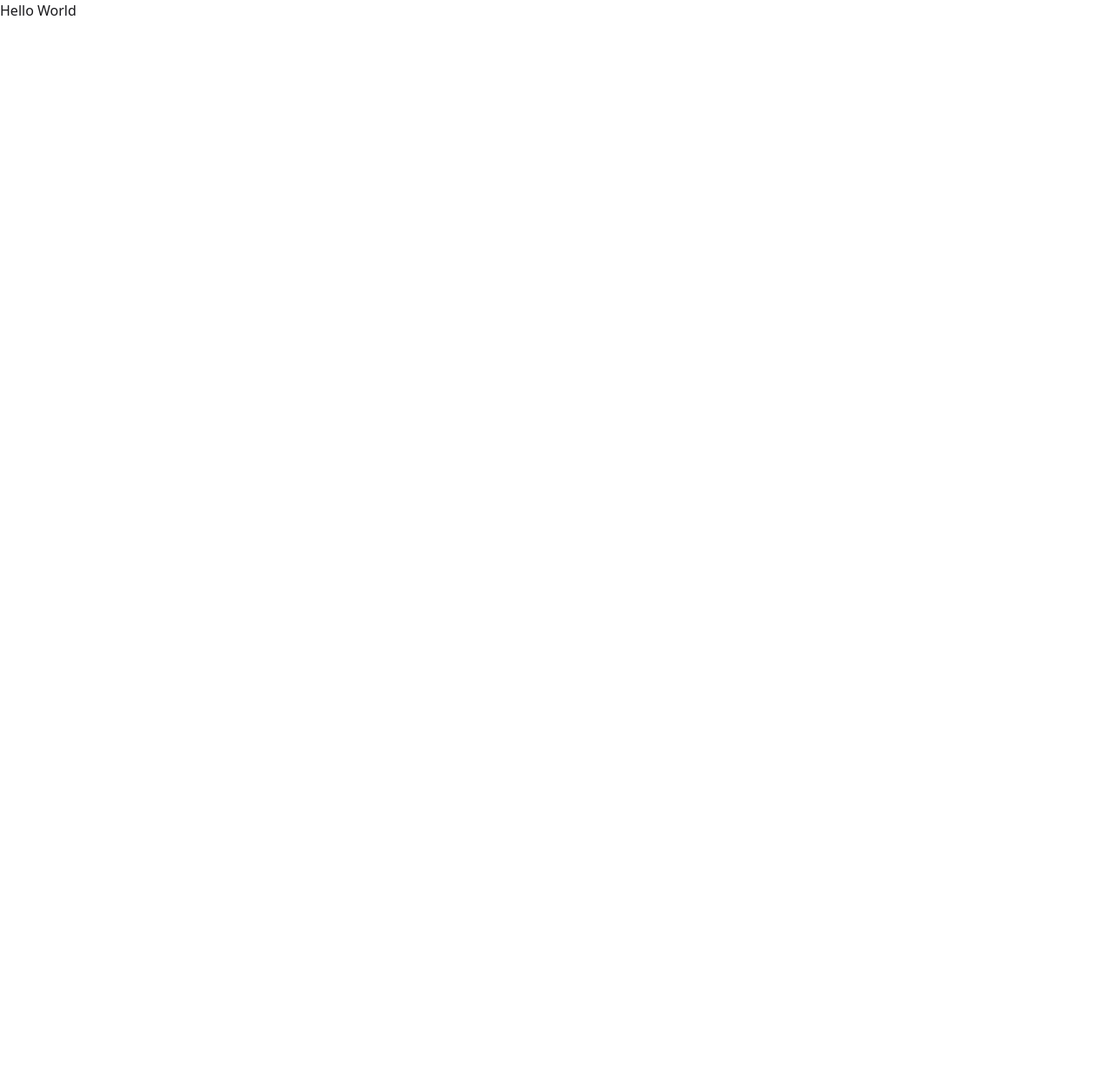
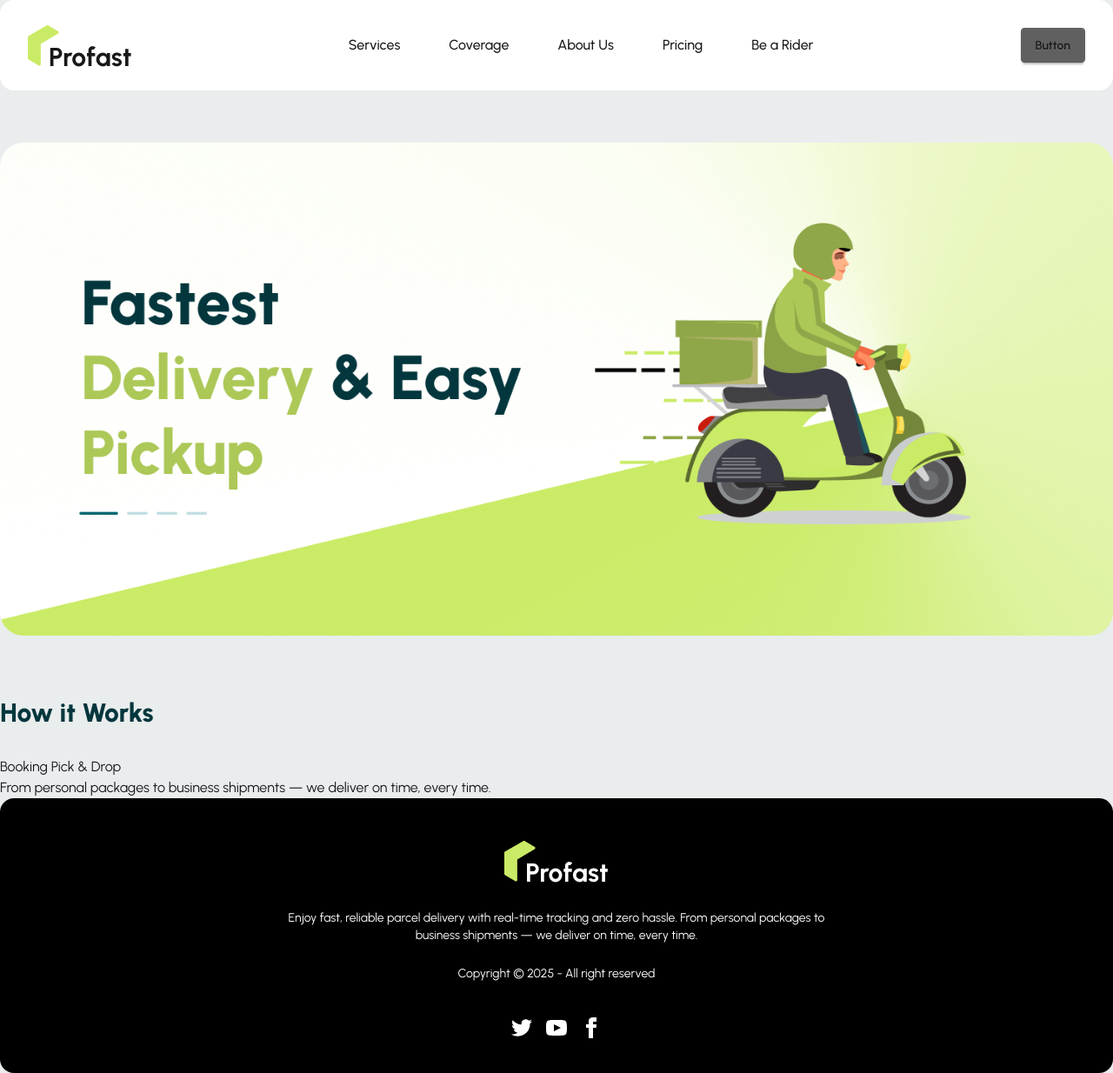
Before and after one commit to mahfuj024/profast-client, a React (Vite) app: page / in a window 1280 px wide. Shown: the whole page at 87% size. Before the commit the page ends 800 px from the top, so only its background shows below. Built offline with nearby package versions, Linux system fonts and the light colour scheme.

Commit message:
add navbar and footer

```diff
--- a/package.json
+++ b/package.json
@@ -13,6 +13,7 @@
     "@tailwindcss/vite": "^4.1.13",
     "react": "^19.1.1",
     "react-dom": "^19.1.1",
+    "react-responsive-carousel": "^3.2.23",
     "react-router": "^7.8.2",
     "tailwindcss": "^4.1.13"
   },
--- /dev/null
+++ b/src/components/ErrorPage.jsx
@@ -0,0 +1,21 @@
+import React from 'react'
+import { Link } from 'react-router'
+
+function ErrorPage() {
+  return (
+    <section className="flex items-center h-full p-16 dark:bg-gray-50 dark:text-gray-800">
+      <div className="container flex flex-col items-center justify-center px-5 mx-auto my-8">
+        <div className="max-w-md text-center">
+          <h2 className="mb-8 font-extrabold text-9xl dark:text-gray-400">
+            <span className="sr-only">Error</span>404
+          </h2>
+          <p className="text-2xl font-semibold md:text-3xl">Sorry, we couldn't find this page.</p>
+          <p className="mt-4 mb-8 dark:text-gray-600">But dont worry, you can find plenty of other things on our homepage.</p>
+          <Link to="/" rel="noopener noreferrer" href="#" className="px-8 py-3 font-semibold rounded bg-primary">Back to homepage</Link>
+        </div>
+      </div>
+    </section>
+  )
+}
+
+export default ErrorPage
--- /dev/null
+++ b/src/components/Footer.jsx
@@ -0,0 +1,55 @@
+import React from 'react'
+import ProfastLogo from '../pages/Shared/ProfastLogo'
+
+function Footer() {
+  return (
+    <footer className="footer footer-horizontal footer-center bg-black text-white rounded-2xl p-10">
+  <aside className='space-y-4'>
+    <ProfastLogo></ProfastLogo>
+    <p className='text-center'>
+      Enjoy fast, reliable parcel delivery with real-time tracking and zero hassle. From personal packages to <br /> business shipments — we deliver on time, every time.
+    </p>
+    <p>Copyright © {new Date().getFullYear()} - All right reserved</p>
+  </aside>
+  <nav>
+    <div className="grid grid-flow-col gap-4">
+      <a>
+        <svg
+          xmlns="http://www.w3.org/2000/svg"
+          width="24"
+          height="24"
+          viewBox="0 0 24 24"
+          className="fill-current">
+          <path
+            d="M24 4.557c-.883.392-1.832.656-2.828.775 1.017-.609 1.798-1.574 2.165-2.724-.951.564-2.005.974-3.127 1.195-.897-.957-2.178-1.555-3.594-1.555-3.179 0-5.515 2.966-4.797 6.045-4.091-.205-7.719-2.165-10.148-5.144-1.29 2.213-.669 5.108 1.523 6.574-.806-.026-1.566-.247-2.229-.616-.054 2.281 1.581 4.415 3.949 4.89-.693.188-1.452.232-2.224.084.626 1.956 2.444 3.379 4.6 3.419-2.07 1.623-4.678 2.348-7.29 2.04 2.179 1.397 4.768 2.212 7.548 2.212 9.142 0 14.307-7.721 13.995-14.646.962-.695 1.797-1.562 2.457-2.549z"></path>
+        </svg>
+      </a>
+      <a>
+        <svg
+          xmlns="http://www.w3.org/2000/svg"
+          width="24"
+          height="24"
+          viewBox="0 0 24 24"
+          className="fill-current">
+          <path
+            d="M19.615 3.184c-3.604-.246-11.631-.245-15.23 0-3.897.266-4.356 2.62-4.385 8.816.029 6.185.484 8.549 4.385 8.816 3.6.245 11.626.246 15.23 0 3.897-.266 4.356-2.62 4.385-8.816-.029-6.185-.484-8.549-4.385-8.816zm-10.615 12.816v-8l8 3.993-8 4.007z"></path>
+        </svg>
+      </a>
+      <a>
+        <svg
+          xmlns="http://www.w3.org/2000/svg"
+          width="24"
+          height="24"
+          viewBox="0 0 24 24"
+          className="fill-current">
+          <path
+            d="M9 8h-3v4h3v12h5v-12h3.642l.358-4h-4v-1.667c0-.955.192-1.333 1.115-1.333h2.885v-5h-3.808c-3.596 0-5.192 1.583-5.192 4.615v3.385z"></path>
+        </svg>
+      </a>
+    </div>
+  </nav>
+</footer>
+  )
+}
+
+export default Footer
--- /dev/null
+++ b/src/components/Navbar.jsx
@@ -0,0 +1,43 @@
+import React from 'react'
+import { NavLink } from 'react-router'
+import ProfastLogo from '../pages/Shared/ProfastLogo'
+
+function Navbar() {
+
+  const navItem = [
+    <li><NavLink to="/"></NavLink></li>,
+    <li><NavLink className={({ isActive }) => isActive ? "bg-primary rounded-full font-bold" : ""} to="/services">Services</NavLink></li>,
+    <li><NavLink className={({ isActive }) => isActive ? "bg-primary rounded-full font-bold" : ""} to="/coverage">Coverage</NavLink></li>,
+    <li><NavLink className={({ isActive }) => isActive ? "bg-primary rounded-full font-bold" : ""} to="/aboutUs">About Us</NavLink></li>,
+    <li><NavLink className={({ isActive }) => isActive ? "bg-primary rounded-full font-bold" : ""} to="/pricing">Pricing</NavLink></li>,
+    <li><NavLink className={({ isActive }) => isActive ? "bg-primary rounded-full font-bold" : ""} to="/BeARider">Be a Rider</NavLink></li>
+  ]
+
+  return (
+    <div className="navbar sticky top-0 z-50 bg-white px-2 md:px-4 lg:px-8 py-2 md:py-4 lg:py-5 rounded-2xl">
+      <div className="navbar-start">
+        <div className="dropdown">
+          <div tabIndex={0} role="button" className="btn btn-ghost lg:hidden">
+            <svg xmlns="http://www.w3.org/2000/svg" className="h-5 w-5" fill="none" viewBox="0 0 24 24" stroke="currentColor"> <path strokeLinecap="round" strokeLinejoin="round" strokeWidth="2" d="M4 6h16M4 12h8m-8 6h16" /> </svg>
+          </div>
+          <ul
+            tabIndex={0}
+            className="menu menu-sm dropdown-content bg-base-100 rounded-box z-1 mt-3 w-52 p-2 shadow">
+            {navItem}
+          </ul>
+        </div>
+        <a><ProfastLogo></ProfastLogo></a>
+      </div>
+      <div className="navbar-center hidden lg:flex">
+        <ul className="menu menu-horizontal px-1 space-x-8 text-base font-medium">
+          {navItem}
+        </ul>
+      </div>
+      <div className="navbar-end">
+        <a className="btn">Button</a>
+      </div>
+    </div>
+  )
+}
+
+export default Navbar
--- a/src/index.css
+++ b/src/index.css
@@ -1,4 +1,22 @@
+@import url('https://fonts.googleapis.com/css2?family=Urbanist:ital,wght@0,100..900;1,100..900&display=swap');
+
 @import "tailwindcss";
 @plugin "daisyui" {
   themes: light --default;
 }
+
+
+.urbanist-font {
+  font-family: "Urbanist", sans-serif;
+  font-optical-sizing: auto;
+  font-style: normal;
+}
+
+
+@plugin "daisyui/theme" {
+  name: "light";
+  default: true;
+  --color-primary: #CAEB66;
+  --color-base-300: #03373D;
+  --color-base-200: #606060;
+}
--- /dev/null
+++ b/src/layouts/MainLayouts.jsx
@@ -0,0 +1,15 @@
+import Navbar from '../components/Navbar'
+import { Outlet } from 'react-router'
+import Footer from '../components/Footer'
+
+function MainLayouts() {
+  return (
+    <div className='max-w-[1500px] mx-auto urbanist-font'>
+        <Navbar></Navbar>
+        <Outlet></Outlet>
+        <Footer></Footer>
+    </div>
+  )
+}
+
+export default MainLayouts
--- a/src/main.jsx
+++ b/src/main.jsx
@@ -1,18 +1,14 @@
 import { StrictMode } from 'react'
 import { createRoot } from 'react-dom/client'
 import './index.css'
-import { createBrowserRouter } from "react-router";
 import { RouterProvider } from "react-router/dom";
+import { router } from './routes/Routes';
 
-const router = createBrowserRouter([
-  {
-    path: "/",
-    element: <div>Hello World</div>,
-  },
-]);
 
 createRoot(document.getElementById('root')).render(
   <StrictMode>
-    <RouterProvider router={router} />
+    <div className='bg-[#EAEDED]'>
+      <RouterProvider router={router} />
+    </div>
   </StrictMode>,
 )
--- /dev/null
+++ b/src/pages/Home/Banner/Banner.jsx
@@ -0,0 +1,19 @@
+import banner1 from "../../../assets/banner/banner1.png"
+import banner2 from "../../../assets/banner/banner2.png"
+import banner3 from "../../../assets/banner/banner3.png"
+import "react-responsive-carousel/lib/styles/carousel.min.css";
+import { Carousel } from 'react-responsive-carousel';
+
+function Banner() {
+  return (
+    <div className="mt-6 md:mt-10 lg:mt-15">
+        <Carousel autoPlay={true} infiniteLoop={true} showArrows={false} showStatus={false} showIndicators={false} showThumbs={false} stopOnHover={true}>
+            <img src={banner1} alt="" />
+            <img src={banner2} alt="" />
+            <img src={banner3} alt="" />
+        </Carousel>
+    </div>
+  )
+}
+
+export default Banner
--- /dev/null
+++ b/src/pages/Home/Home.jsx
@@ -0,0 +1,14 @@
+import React from 'react'
+import Banner from './Banner/Banner'
+import Works from './Works/Works'
+
+function Home() {
+  return (
+    <div>
+      <Banner></Banner>
+      <Works></Works>
+    </div>
+  )
+}
+
+export default Home
--- /dev/null
+++ b/src/pages/Home/Works/Works.jsx
@@ -0,0 +1,23 @@
+import React from 'react'
+
+
+function Works() {
+    return (
+        <div className="mt-6 md:mt-10 lg:mt-15 p-1 lg:p-0">
+            <h1 className='font-bold lg:font-extrabold text-2xl lg:text-3xl text-base-300'>How it Works</h1>
+
+            <div className='mt-4 md:mt-6 lg:mt-8'>
+
+                <div>
+                    <img src="" alt="" />
+                    <h2>Booking Pick & Drop</h2>
+                    <p>From personal packages to business shipments — we deliver on time, every time.</p>
+                </div>
+
+
+            </div>
+        </div>
+    )
+}
+
+export default Works
--- /dev/null
+++ b/src/pages/Shared/ProfastLogo.jsx
@@ -0,0 +1,16 @@
+import { useNavigate } from "react-router"
+import profastLogo from "../../assets/logo.png"
+
+function ProfastLogo() {
+
+  const navigate = useNavigate()
+
+  return (
+    <div onClick={() => navigate("/")} className="flex items-center cursor-pointer">
+        <img src={profastLogo} alt="logo"/>
+        <h1 className="text-2xl lg:text-3xl font-bold mt-7 ml-[-12px]">Profast</h1>
+    </div>
+  )
+}
+
+export default ProfastLogo
--- /dev/null
+++ b/src/routes/Routes.jsx
@@ -0,0 +1,15 @@
+import { createBrowserRouter } from "react-router";
+import MainLayouts from "../layouts/MainLayouts";
+import ErrorPage from "../components/ErrorPage";
+import Home from "../pages/Home/Home";
+
+export const router = createBrowserRouter([
+  {
+    path: "/",
+    Component: MainLayouts,
+    errorElement: <ErrorPage></ErrorPage>,
+    children: [
+      { index: true, Component : Home}
+    ]
+  }
+]);
```
Also changed, not shown: 1 other file (tests, documents, lock files or other folders).
